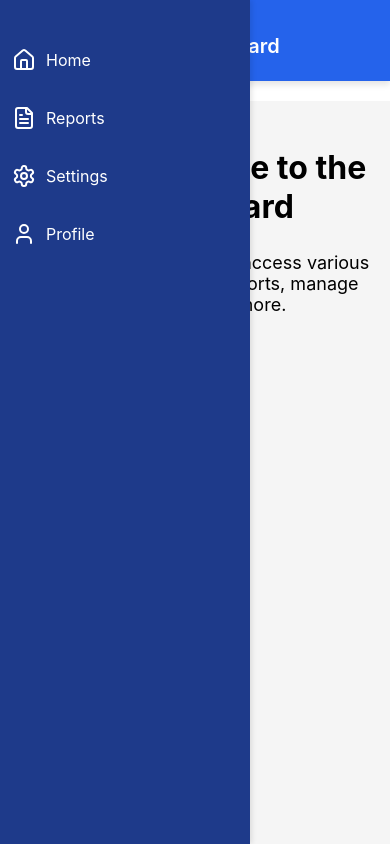
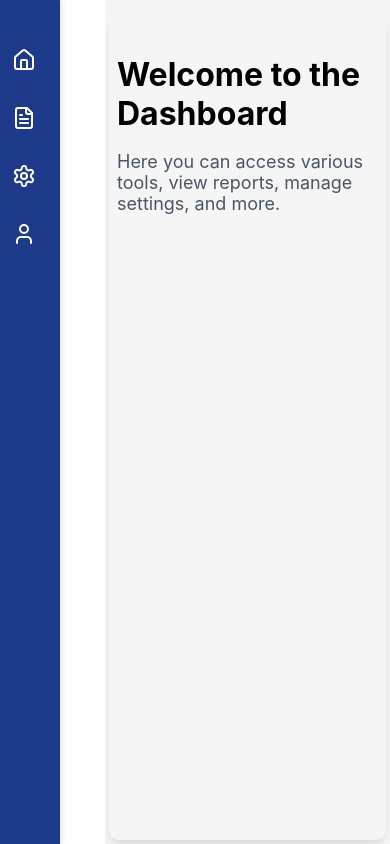
Before and after one commit to SrujanRaghavendraS/Eddic, a React (Create React App) app: page /dashboard in a window 390 px wide. Built offline with nearby package versions, Linux system fonts and the light colour scheme.

Commit message:
updated css

```diff
--- a/src/components/Navbar.js
+++ b/src/components/Navbar.js
@@ -1,18 +1,48 @@
-import React from 'react';
-import './navbar.css'; // Import the CSS file here
+import React, { useState, useEffect } from 'react';
 
 const Navbar = () => {
+  const [isVisible, setIsVisible] = useState(true);
+
+  const styles = {
+    navbar: {
+      backgroundColor: '#1e40af', // Blue
+      color: 'white',
+      padding: '16px',
+      boxShadow: '0 4px 6px rgba(0, 0, 0, 0.1)',
+      display: isVisible ? 'flex' : 'none', // Hide navbar when not visible
+      justifyContent: 'space-between',
+      alignItems: 'center',
+    },
+    brandName: {
+      fontSize: '1.25rem',
+      fontWeight: '600',
+    },
+    brandHighlight: {
+      color: '#fbbf24', // Yellow
+    },
+  };
+
+  const handleResize = () => {
+    // Hide navbar for screen widths <= 1024px (small and medium screens)
+    if (window.innerWidth <= 1024) {
+      setIsVisible(false);
+    } else {
+      setIsVisible(true);
+    }
+  };
+
+  // Attach resize event listener
+  useEffect(() => {
+    window.addEventListener('resize', handleResize);
+    handleResize(); // Initial check
+    return () => window.removeEventListener('resize', handleResize);
+  }, []);
+
   return (
-    <header className="navbar">
-      <div className="container">
-        {/* Hamburger for small screens */}
-        <button className="hamburger">
-        </button>
-        {/* Brand name for small screens */}
-        <h1 className="brand-name">
-          <span className="brand-highlight">EdDic</span> Dashboard
-        </h1>
-      </div>
+    <header style={styles.navbar}>
+      <h1 style={styles.brandName}>
+        <span style={styles.brandHighlight}>DicomEditor</span>
+      </h1>
     </header>
   );
 };
--- a/src/components/Sidebar.css
+++ /dev/null
@@ -1,85 +0,0 @@
-/* Sidebar container */
-.sidebar {
-  background-color: #1e3a8a; /* Blue background */
-  color: white;
-  height: 100%;
-  display: flex;
-  flex-direction: column;
-  box-shadow: 2px 0 5px rgba(0, 0, 0, 0.1);
-  position: fixed;
-  top: 0;
-  left: 0;
-  width: 250px;
-  transition: transform 0.3s ease-in-out;
-  z-index: 1000; /* Keep the sidebar on top */
-}
-
-/* Sidebar Header */
-.sidebar-header {
-  padding: 20px;
-  text-align: right;
-}
-
-/* Hamburger button */
-.hamburger-btn {
-  background-color: transparent;
-  border: none;
-  color: white;
-  font-size: 24px;
-}
-
-/* Sidebar Brand */
-.sidebar-brand {
-  padding: 20px;
-  background-color: #2563eb; /* Darker blue */
-  text-align: center;
-}
-
-.brand-text {
-  font-size: 24px;
-  font-weight: bold;
-  color: #facc15; /* Yellow color */
-}
-
-/* Sidebar Navigation */
-.sidebar-nav {
-  margin-top: 20px;
-  flex-grow: 1;
-}
-
-/* Navigation List */
-.nav-list {
-  list-style-type: none;
-  padding-left: 0;
-}
-
-/* Navigation Items */
-.nav-item {
-  display: flex;
-  align-items: center;
-  padding: 12px;
-  margin: 10px 0;
-  border-radius: 8px;
-  text-decoration: none;
-  color: white;
-  transition: background-color 0.3s ease;
-}
-
-/* Navigation Item Hover */
-.nav-item:hover {
-  background-color: #4b8bf5; /* Lighter blue */
-}
-
-/* Navigation Item Icons */
-.nav-icon {
-  width: 24px;
-  height: 24px;
-  margin-right: 10px;
-}
-
-/* Large screen (sidebar always visible) */
-@media screen and (min-width: 1024px) {
-  .sidebar {
-    transform: translateX(0); /* Sidebar always visible on large screens */
-  }
-}
--- a/src/components/Sidebar.js
+++ b/src/components/Sidebar.js
@@ -1,40 +1,134 @@
 import React from 'react';
-import { Home, Settings, FileText, User} from 'lucide-react';
-import './Sidebar.css'; // Import the regular CSS file
+import { Home, Settings, FileText, User } from 'lucide-react';
 
 const Sidebar = () => {
   return (
+    <>
+      <style>
+        {`
+          /* Sidebar container */
+          .sidebar {
+            background-color: #1e3a8a; /* Blue background */
+            color: white;
+            height: 100%;
+            display: flex;
+            flex-direction: column;
+            box-shadow: 2px 0 5px rgba(0, 0, 0, 0.1);
+            position: fixed;
+            top: 0;
+            left: 0;
+            width: 250px; /* Default width for large screens */
+            transition: transform 0.3s ease-in-out;
+            z-index: 1000; /* Keep the sidebar on top */
+          }
+
+          /* Sidebar Brand */
+          .sidebar-brand {
+            padding: 20px;
+            background-color: #2563eb; /* Darker blue */
+            text-align: center;
+          }
+
+          .brand-text {
+            font-size: 1.5rem;
+            font-weight: bold;
+            color: #facc15; /* Yellow color */
+          }
+
+          /* Sidebar Navigation */
+          .sidebar-nav {
+            margin-top: 20px;
+            flex-grow: 1;
+          }
+
+          /* Navigation List */
+          .nav-list {
+            list-style-type: none;
+            padding-left: 0;
+          }
+
+          /* Navigation Items */
+          .nav-item {
+            display: flex;
+            align-items: center;
+            padding: 12px;
+            margin: 10px 0;
+            border-radius: 8px;
+            text-decoration: none;
+            color: white;
+            transition: background-color 0.3s ease;
+          }
+
+          /* Navigation Item Hover */
+          .nav-item:hover {
+            background-color: #4b8bf5; /* Lighter blue */
+          }
+
+          /* Navigation Item Icons */
+          .nav-icon {
+            width: 24px;
+            height: 24px;
+            margin-right: 10px;
+          }
+
+          /* Navigation Item Text */
+          .nav-text {
+            display: inline;
+          }
+
+          /* Small screens: Collapse sidebar */
+          @media screen and (max-width: 768px) {
+            .nav-text {
+              display: none; /* Hide text */
+            }
+            .nav-icon {
+              margin-right: 0;
+            }
+            .sidebar {
+              width: 60px; /* Adjust sidebar width for icons only */
+            }
+          }
+
+          /* Medium and Large screens: Sidebar always visible */
+          @media screen and (min-width: 768px) {
+            .sidebar {
+              width: 250px; /* Full sidebar width */
+            }
+          }
+        `}
+      </style>
+
       <aside className="sidebar">
-
         <nav className="sidebar-nav">
           <ul className="nav-list">
             <li>
               <a href="/dashboard" className="nav-item">
                 <Home className="nav-icon" />
-              Home
+                <span className="nav-text">Home</span>
               </a>
             </li>
             <li>
               <a href="/reports" className="nav-item">
                 <FileText className="nav-icon" />
-              Reports
+                <span className="nav-text">Reports</span>
               </a>
             </li>
             <li>
-            <a href="/dashboard?tab=settings" className="nav-item">
+              <a href="/settings" className="nav-item">
                 <Settings className="nav-icon" />
-              Settings
+                <span className="nav-text">Settings</span>
               </a>
             </li>
             <li>
-            <a href="/dashboard?tab=profile" className="nav-item">
+              <a href="/profile" className="nav-item">
                 <User className="nav-icon" />
-              Profile
+                <span className="nav-text">Profile</span>
               </a>
             </li>
           </ul>
         </nav>
       </aside>
+    </>
   );
 };
 
--- a/src/components/navbar.css
+++ /dev/null
@@ -1,57 +0,0 @@
-/* Navbar.css */
-
-.navbar {
-  background-color: #1e40af; /* Blue */
-  color: white;
-  padding: 16px;
-  box-shadow: 0 4px 6px rgba(0, 0, 0, 0.1);
-}
-
-.container {
-  display: flex;
-  align-items: center;
-  justify-content: space-between;
-}
-
-.hamburger {
-  padding: 8px;
-  border-radius: 4px;
-  background-color: transparent;
-  border: none;
-  cursor: pointer;
-  transition: background-color 0.3s ease;
-}
-
-.hamburger:hover {
-  background-color: #2563eb; /* Darker blue */
-}
-
-.menu-icon {
-  width: 24px;
-  height: 24px;
-}
-
-.brand-name {
-  font-size: 1.25rem;
-  font-weight: 600;
-}
-
-.brand-highlight {
-  color: #fbbf24; /* Yellow */
-}
-
-/* Responsive styling for small screens */
-@media (max-width: 1024px) {
-  .navbar {
-    padding: 12px;
-  }
-
-  .container {
-    flex-direction: column;
-    align-items: flex-start;
-  }
-
-  .brand-name {
-    margin-top: 8px;
-  }
-}
--- a/src/dashboard.css
+++ b/src/dashboard.css
@@ -1,32 +1,56 @@
+/* Overall dashboard container */
 .dashboard-container {
   display: flex;
   height: 100vh;
+  width: 100%;
+  overflow: auto;
+}
+.sidebar {
+  background-color: #1e3a8a; /* Blue background */
+  color: white;
+  height: 100%;
+  width: 250px; /* Default width for large screens */
+  position: fixed; /* Fixed position for sidebar */
+  top: 0;
+  left: 0;
+  transition: transform 0.3s ease-in-out;
+  z-index: 1000; /* Keep the sidebar on top */
+  display: flex;
+  flex-direction: column;
 }
 
-.sidebar-container {
-  width: 250px; /* Sidebar width */
-}
-
+/* Main content area */
 .main-content {
   flex-grow: 1;
   display: flex;
   flex-direction: column;
+  background-color: #f5f5f5;
+  padding-left: 250px; /* Default padding when sidebar is not collapsed */
+  transition: padding-left 0.3s ease;
 }
 
+/* Content section */
 .content {
   padding: 20px;
-  background-color: #f5f5f5; /* Light background */
+  background-color: #f5f5f5;
   flex-grow: 1;
+  border-radius: 10px;
+  margin: 10px;
+  box-shadow: 0 4px 6px rgba(0, 0, 0, 0.1);
 }
 
+/* Title and Description Styles */
 .title {
   font-size: 2rem;
+  margin-bottom: 10px;
 }
 
 .description {
   font-size: 1.125rem;
+  color: #4b5563;
 }
 
+/* Navbar styles */
 .navbar {
   background-color: #2563eb;
   color: white;
@@ -38,3 +62,33 @@
   font-size: 1.5rem;
   font-weight: bold;
 }
+
+/* Responsive Design */
+@media screen and (max-width: 1024px) {
+  .sidebar {
+    width: 60px; /* Adjust sidebar width when collapsed */
+  }
+  .main-content {
+    padding-left: 60px; /* Adjust padding when sidebar collapses */
+  }
+}
+
+@media screen and (max-width: 768px) {
+  .main-content {
+    padding-left: 60px;
+  }
+  .content {
+    padding: 10px;
+    margin: 6px;
+  }
+}
+
+@media screen and (max-width: 480px) {
+  .main-content {
+    padding-left: 50px;
+  }
+  .content {
+    padding: 8px;
+    margin: 4px;
+  }
+}
```
Lines whose indentation alone changed are shown as unchanged.
